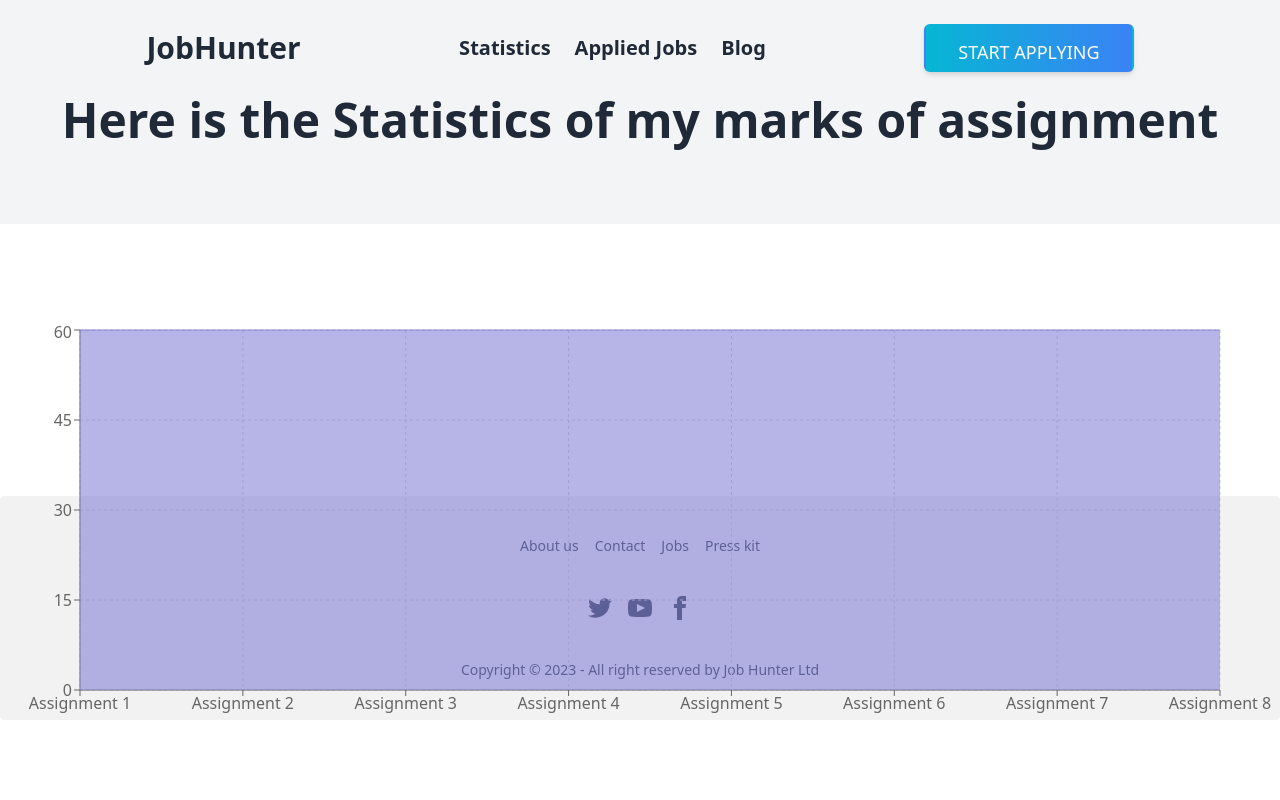
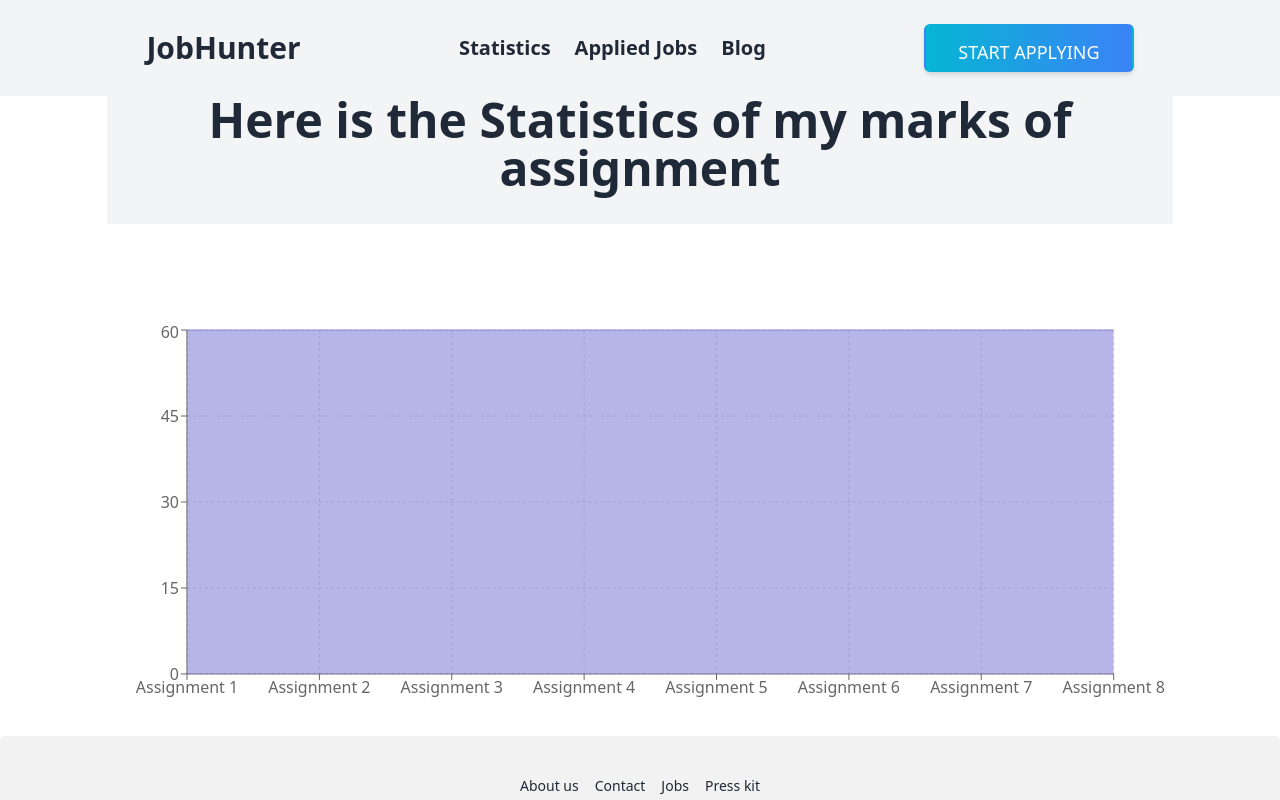
Before and after one commit to abdulahaddf/career-hub, a React (Vite) app: page /statistics in a window 1280 px wide. Shown: the top 800 px of the page. Built offline with nearby package versions, Linux system fonts and the light colour scheme.

Commit message:
fixed issues

```diff
--- a/src/Components/CustomShapeBarChart.jsx
+++ b/src/Components/CustomShapeBarChart.jsx
@@ -54,7 +54,7 @@ const data = [
 
 export default function App() {
   return (
-    <div style={{ width: "100%", height: 400, }}>
+    <div className="w-5/6 h-96 mb-64 mx-auto">
         <h1 className="text-5xl font-bold text-center mb-24 h-32 bg-gray-100 ">Here is the Statistics of my marks of assignment</h1>
       <ResponsiveContainer>
         <AreaChart
```
